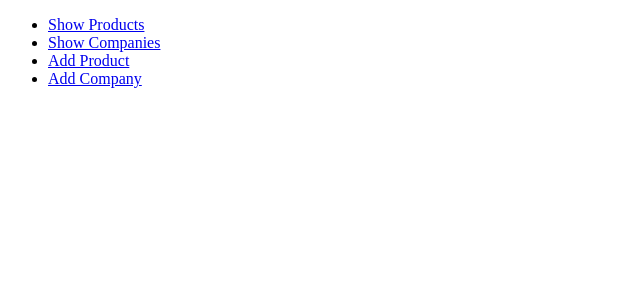
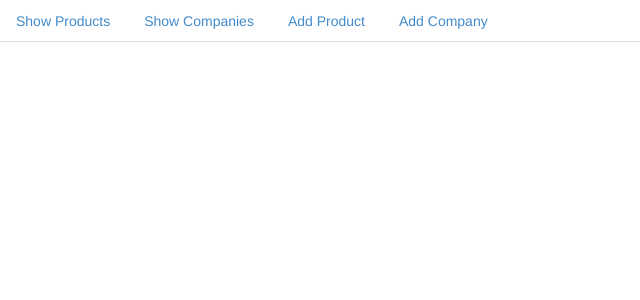
Before and after one commit to sielakos/wood-search, a Flask app: page /show_products in a window 1280 px wide. Shown: the top 300 px of the page, without its empty margins (0-640 px from the left). Run offline with Flask 2, Linux system fonts and the light colour scheme; data that the repository does not hold is empty; parts of the project's set-up code (start-up, migrations or seed data) failed here and were passed over; some libraries are stand-ins or nearby versions.

Commit message:
fixed menu and added __collection__ attribute to models

```diff
--- a/search/models.py
+++ b/search/models.py
@@ -5,6 +5,7 @@ import datetime
 
 @db.register
 class Product(Document):
+    __collection__ = 'products'
     structure = {
         'name': unicode,
         'description': unicode,
@@ -14,7 +15,7 @@ class Product(Document):
         'price': float
     }
 
-    required_fields = ['name', 'description', 'company']
+    required_fields = ['name', 'description', 'company_id']
 
     default_values = {
         'created': datetime.datetime.utcnow,
@@ -27,6 +28,7 @@ class Product(Document):
 
 @db.register
 class Company(Document):
+    __collection__ = 'companies'
     structure = {
         'name': unicode,
         'description': unicode,
--- a/search/templates/base.html
+++ b/search/templates/base.html
@@ -6,8 +6,8 @@
     <script src="{{ url_for('static', filename='jquery-2.1.1.js') }}"></script>
     <script src="{{ url_for('static', filename='angular.js') }}"></script>
 
-    <link rel="{{ url_for('static', filename='bootstrap/css/bootstrap.min.css') }}">
-    <link rel="{{ url_for('static', filename='bootstrap/css/bootstrap-theme.min.css') }}">
+    <link rel="stylesheet" href="{{ url_for('static', filename='bootstrap/css/bootstrap.css') }}">
+    <link rel="stylesheet" href="{{ url_for('static', filename='bootstrap/css/bootstrap-theme.css') }}">
 
     <script src="{{ url_for('static', filename='bootstrap/js/bootstrap.js') }}"></script>
 </head>
--- a/search/templates/menu.html
+++ b/search/templates/menu.html
@@ -1,4 +1,4 @@
-<ul class="nav-tabs">
+<ul class="nav nav-tabs">
     <li><a href="{{ url_for('show_products') }}">Show Products</a></li>
     <li><a href="{{ url_for('show_companies') }}">Show Companies</a></li>
     <li><a href="{{ url_for('add_product') }}">Add Product</a></li>
```
